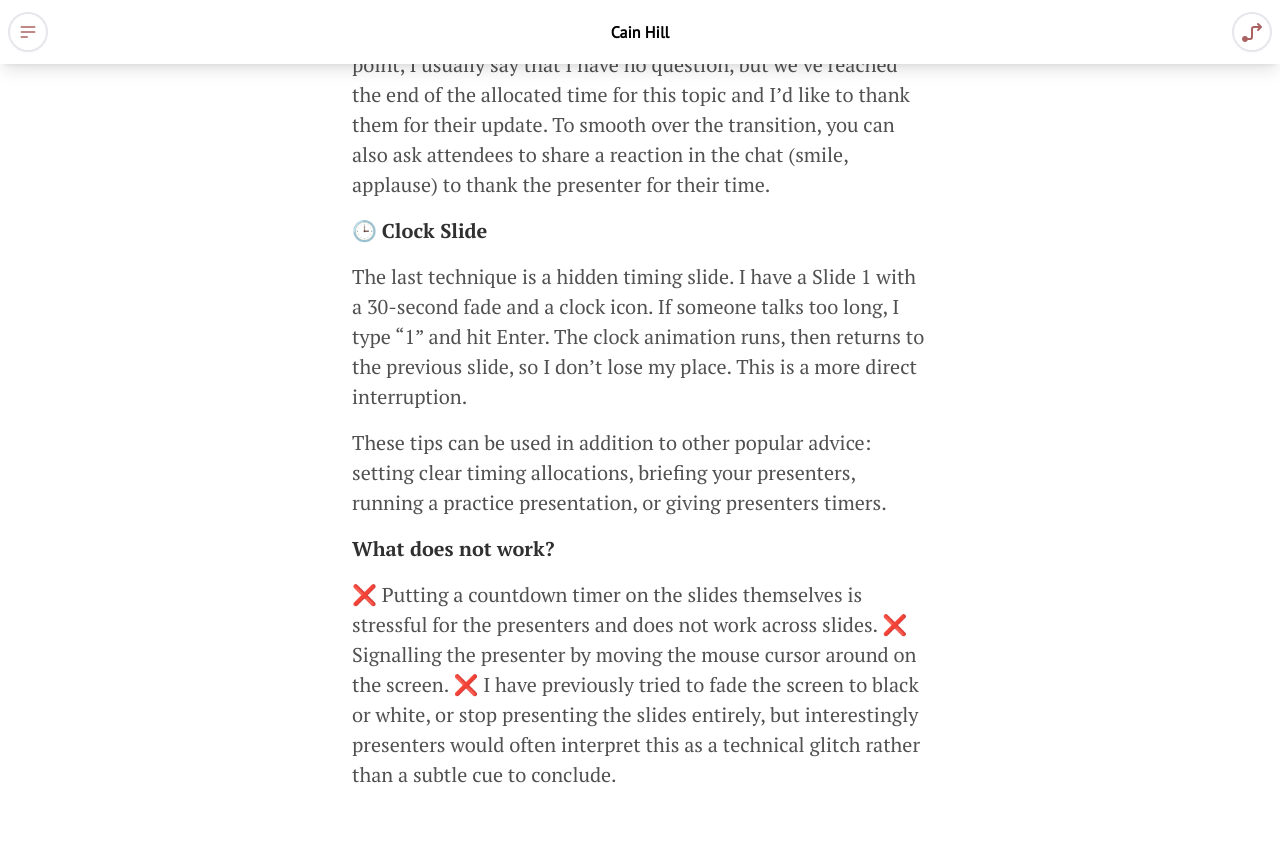
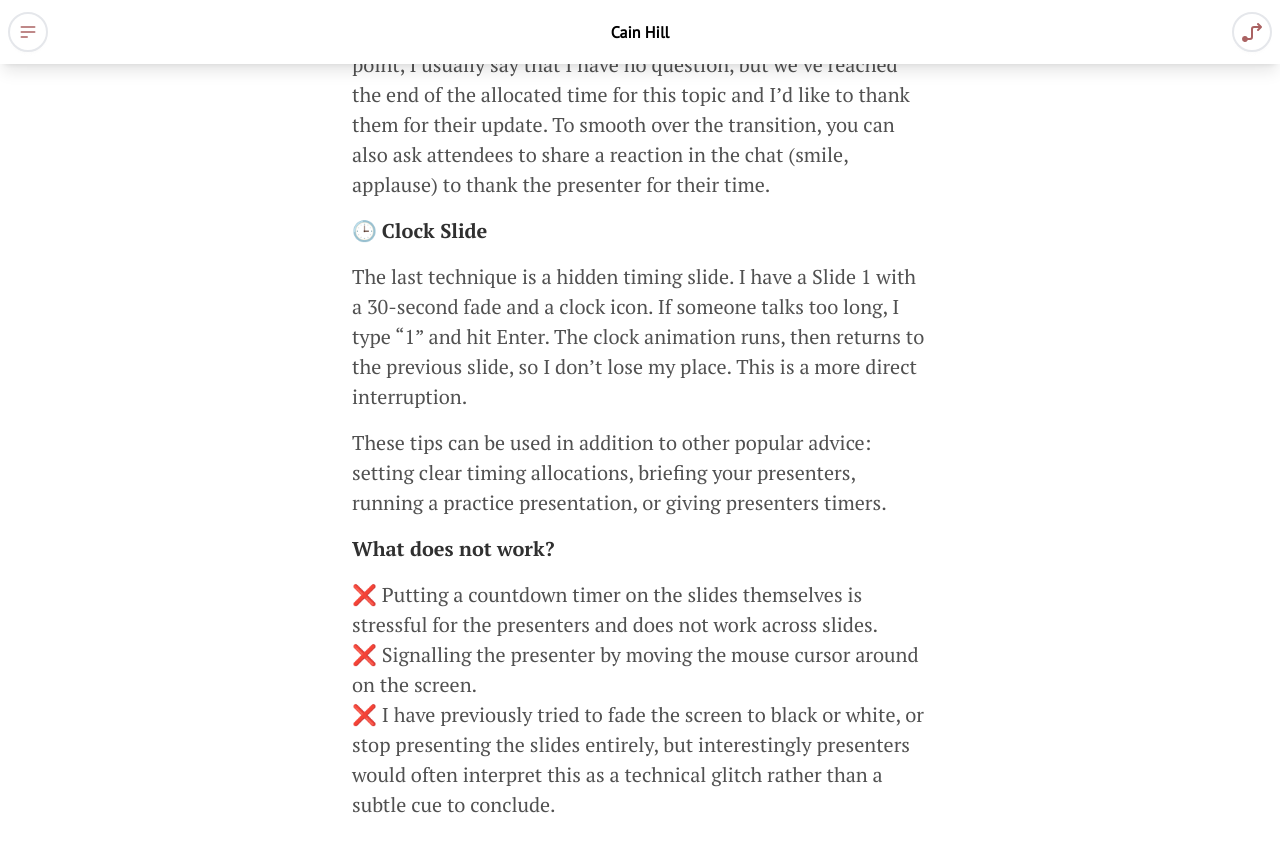
Before and after one commit to cainhill/cainhill.github.io, a Jekyll site: the page built from _blog/2025-08-01-timekeeper.md, in a window 1280 px wide and 900 px high, scrolled down 730 px. Shown: the top 852 px of the window. Built offline with Jekyll 4.4.1, drawn with Linux system fonts in a browser that asks for light colours.

```diff
--- a/_blog/2025-08-01-timekeeper.md
+++ b/_blog/2025-08-01-timekeeper.md
@@ -23,6 +23,6 @@ These tips can be used in addition to other popular advice: setting clear timing
 
 **What does not work?**
 
-❌ Putting a countdown timer on the slides themselves is stressful for the presenters and does not work across slides.
-❌ Signalling the presenter by moving the mouse cursor around on the screen.
-❌ I have previously tried to fade the screen to black or white, or stop presenting the slides entirely, but interestingly presenters would often interpret this as a technical glitch rather than a subtle cue to conclude.
+- ❌ Putting a countdown timer on the slides themselves is stressful for the presenters and does not work across slides.
+- ❌ Signalling the presenter by moving the mouse cursor around on the screen.
+- ❌ I have previously tried to fade the screen to black or white, or stop presenting the slides entirely, but interestingly presenters would often interpret this as a technical glitch rather than a subtle cue to conclude.
```
